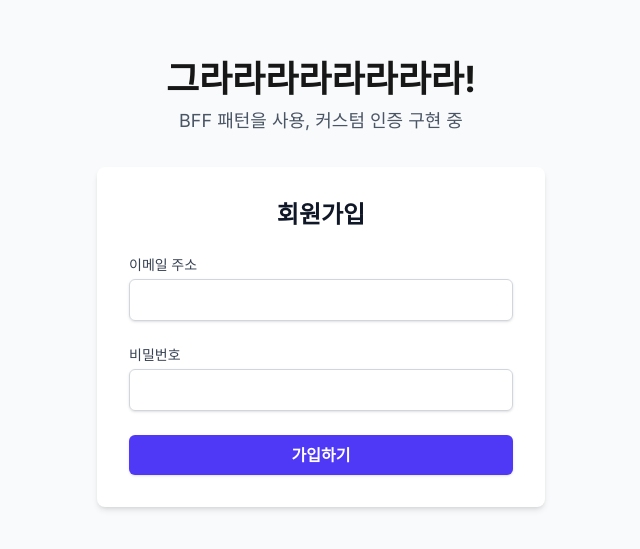
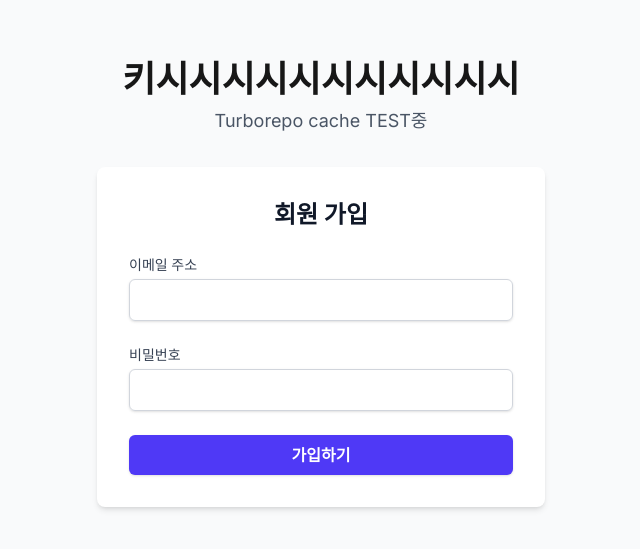
Before and after one commit to jungyuya/new-blog, a Next.js app in the folder apps/frontend/: page / in a window 1280 px wide. Shown: the part 117-666 px from the top of the page, without its empty margins (319-959 px from the left). Built offline with nearby package versions, Linux system fonts and the light colour scheme.

Commit message:
turborepo cache 속도 테스트

```diff
--- a/apps/frontend/src/app/page.tsx
+++ b/apps/frontend/src/app/page.tsx
@@ -5,8 +5,8 @@ export default function Home() {
   return (
     <main className="flex min-h-screen flex-col items-center justify-center bg-gray-50 p-4">
       <div className="mb-8 text-center">
-        <h1 className="text-4xl font-bold">그라라라라라라라라!</h1>
-        <p className="text-lg text-gray-600 mt-2">BFF 패턴을 사용, 커스텀 인증 구현 중</p>
+        <h1 className="text-4xl font-bold">키시시시시시시시시시시시</h1>
+        <p className="text-lg text-gray-600 mt-2">Turborepo cache TEST중</p>
       </div>
       <SignUp />
     </main>
--- a/apps/frontend/src/components/SignUp.tsx
+++ b/apps/frontend/src/components/SignUp.tsx
@@ -19,15 +19,6 @@ export default function SignUp() {
         setError(null);
         setSuccess(null);
 
-        // [핵심 수정 2] 환경 변수를 읽는 로직 전체를 삭제합니다.
-        /*
-        const apiBaseUrl = process.env.NEXT_PUBLIC_API_ENDPOINT;
-        if (!apiBaseUrl) {
-            setError('API 엔드포인트가 설정되지 않았습니다.');
-            setIsLoading(false);
-            return;
-        }
-        */
 
         // [핵심 수정 3] 이제부터는 항상 우리 사이트 내부의 상대 경로로 요청을 보냅니다.
         const apiUrl = '/api/auth/signup';
@@ -61,7 +52,7 @@ export default function SignUp() {
 
     return (
         <div className="w-full max-w-md p-8 space-y-6 bg-white rounded-lg shadow-md">
-            <h2 className="text-2xl font-bold text-center text-gray-900">회원가입</h2>
+            <h2 className="text-2xl font-bold text-center text-gray-900">회원 가입</h2>
             <form className="space-y-6" onSubmit={handleSubmit}>
                 <div>
                     <label htmlFor="email" className="block text-sm font-medium text-gray-700">
```
